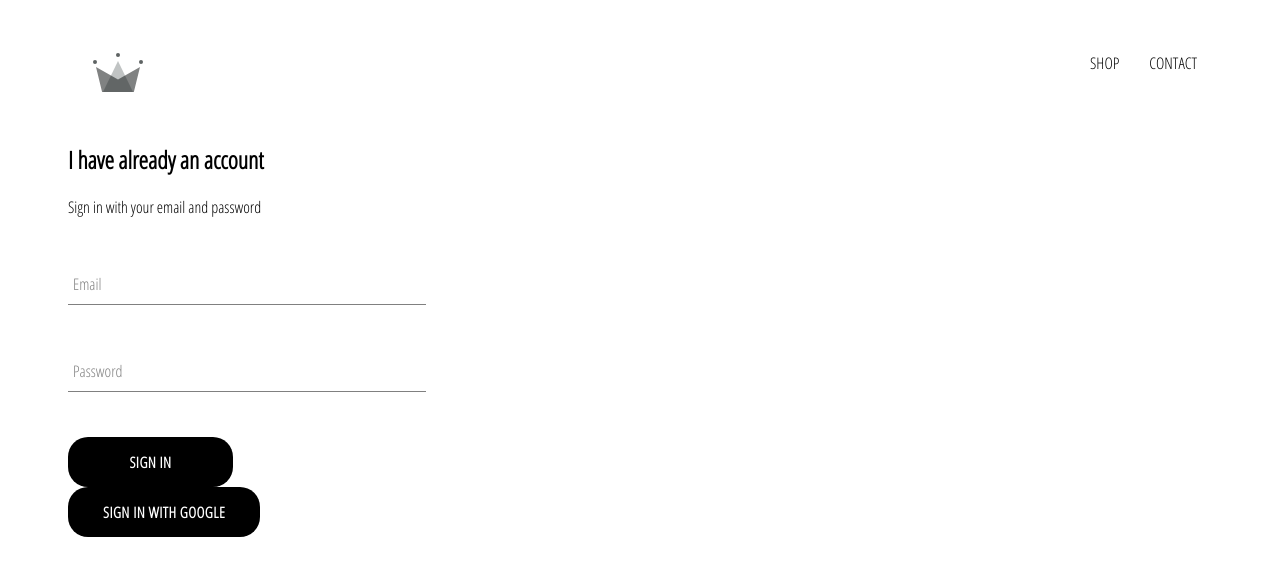
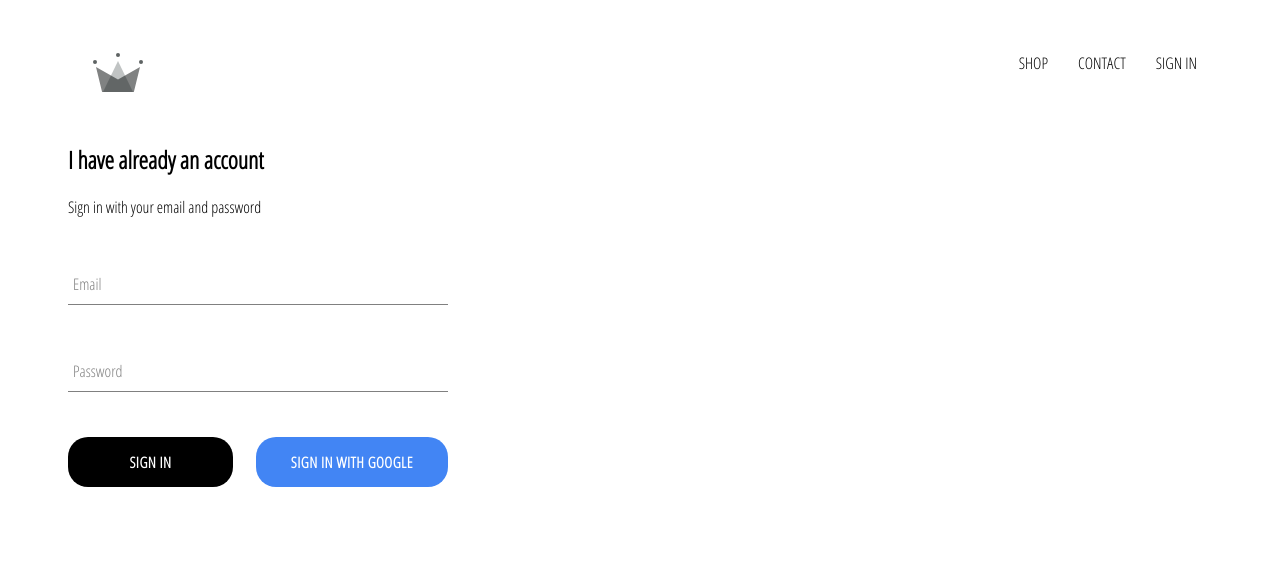
Before and after one commit to Manik5/Crown-Music-with-redux-saga, a React (Create React App) app: page /signin in a window 1280 px wide. Shown: the top 576 px of the page. Built offline with nearby package versions, Linux system fonts and the light colour scheme; no server answers.

Commit message:
added sign out with firebase

```diff
--- a/src/App.css
+++ b/src/App.css
@@ -7,3 +7,7 @@
 	text-decoration: none;
 	color: black;
 }
+
+* {
+	box-sizing: border-box;
+}
--- a/src/App.js
+++ b/src/App.js
@@ -7,22 +7,43 @@
 import ShopPage from './pages/shop/Shop';
 import Header from './components/header/Header';
 import SignInAndSignUpPage from './pages/sign-in-and-sign-up/SignInAndSignUp';
+//  Saving user in Firebase
+import { auth } from './firebase/firebase.utils';
 import './App.css';
 
 //  importing react  router dom
 
 
 class App extends React.Component {
+	constructor () {
+		super ()
+		this.state = {
+			// Saving user in Firebase
+			currentUser: ""
+		}
+	}
+	//  Saving user in Firebase
+	unsubscribeFromAuth = null;
+
+	componentDidMount() {
+		this.unsubscribeFromAuth = auth.onAuthStateChanged(user => {
+			this.setState({ currentUser: user });
+		})
+	}
+
+	componentWillUnmount() {
+		this.unsubscribeFromAuth();
+	}
+
 	render() {
 		return(
 			<div>
-				<Header />
+				<Header currentUser={this.state.currentUser} />
 				{/* Importing react router dom */}
 				<Switch>
 					<Route exact path='/' component={HomePage} />
 					<Route path='/shop' component={ShopPage} />
 					<Route path='/signin' component={SignInAndSignUpPage} />
-
 				</Switch>
 			</div>
 		)
--- a/src/components/custombutton/CustomButton.jsx
+++ b/src/components/custombutton/CustomButton.jsx
@@ -3,8 +3,11 @@
 import './custombutton.scss';
 
 //  children is the "Sign In" between the CustomButton component in SignIn.jsx
-const CustomButton = ({ children, ...otherProps}) => (
-	<button className="custom-button" {...otherProps}>
+const CustomButton = ({ children,  isGoogleSignIn, ...otherProps }) => (
+	<button
+		className= {`${isGoogleSignIn ?  'google-sign-in' : ' '} custom-button` }
+		{...otherProps}
+		>
 		{children}
 	</button>
 );
--- a/src/components/custombutton/custombutton.scss
+++ b/src/components/custombutton/custombutton.scss
@@ -20,4 +20,14 @@
 		color: black;
 		border: 1px solid black;
 	}
+
+	&.google-sign-in {
+		background-color: #4285f4;
+		color: white;
+
+		&:hover {
+			background-color: #357ae8;
+			border: none;
+		}
+	}
 }
--- a/src/components/header/Header.jsx
+++ b/src/components/header/Header.jsx
@@ -2,10 +2,13 @@
 
 import { Link } from 'react-router-dom';
 
+//  Sign Out function
+import { auth } from '../../firebase/firebase.utils';
+
 import  { ReactComponent as Logo } from '../../assets/music.svg';
 import './header.scss';
 
-export const Header = () => (
+export const Header = ({ currentUser }) => (
 	<div className="header">
 		<Link className="logo-container" to="/">
 			<Logo  className="logo"/>
@@ -17,6 +20,17 @@
 			<Link className="option" to="/contact" >
 				CONTACT
 			</Link>
+			{/* Sign Out function */}
+			{
+				currentUser ?
+				<div className="option" onClick={() => auth.signOut()}>
+					SIGN OUT
+				</div>
+				:
+				<Link className="option" to='/signin'>
+					SIGN IN
+				</Link>
+			}
 		</div>
 	</div>
 )
--- a/src/components/header/header.scss
+++ b/src/components/header/header.scss
@@ -21,6 +21,7 @@
 
     .option {
 	  padding: 10px 15px;
+	  cursor: pointer;
     }
   }
 }
--- a/src/components/sign-in/SignIn.jsx
+++ b/src/components/sign-in/SignIn.jsx
@@ -11,8 +11,8 @@
 	constructor () {
 		super()
 		this.state = {
-			name: "",
-			email: ""
+			email: "",
+			password: ""
 		}
 	}
 
@@ -47,16 +47,18 @@
             <FormInput
               name="password"
               type="password"
-              value={this.state.email}
+              value={this.state.password}
               handleChange={this.handleChange}
               label="Password"
               required
             />
-            <CustomButton type="submit">Sign In</CustomButton>
-			<CustomButton onClick={ signInWithGoogle }>
-				{' '}
-				Sign In With Google {' '}
-			</CustomButton>
+			<div className="button">
+				<CustomButton type="submit">Sign In</CustomButton>
+				{/* Sign In with Google */}
+				<CustomButton onClick={ signInWithGoogle } isGoogleSignIn>
+					Sign In With Google
+				</CustomButton>
+			</div>
           </form>
         </div>
       </div>
--- a/src/components/sign-in/signin.scss
+++ b/src/components/sign-in/signin.scss
@@ -1,9 +1,14 @@
 .sign-in {
-	width: 30%;
+	width: 380px;
 	display: flex;
 	flex-direction: column;
 
 	.title {
 		margin:  10px 0;
 	}
+
+	.button {
+		display: flex;
+		justify-content: space-between;
+	}
 }
```
